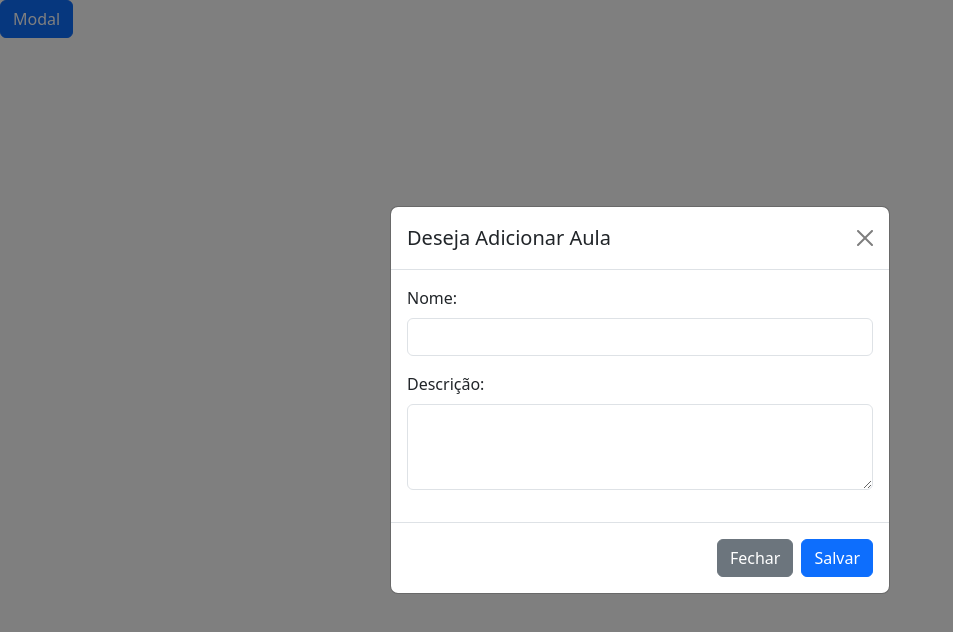
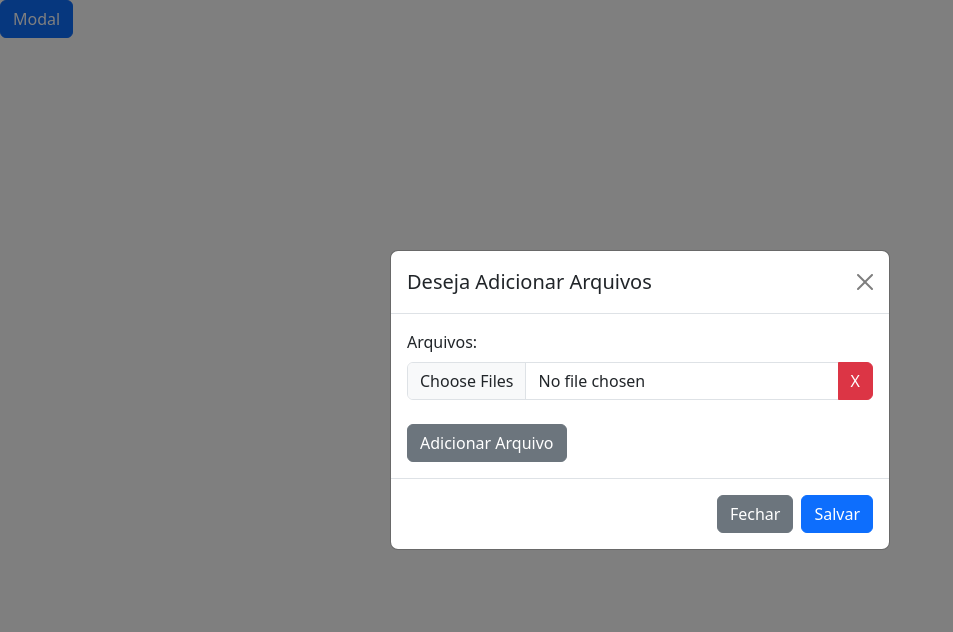
Before and after one commit to rgazoni/octo, a React (Create React App) app: page / in a window 1280 px wide. Both pictures are taken after a click on the button "Modal". Shown: the top 632 px of the page, without its empty margins (0-953 px from the left). Built offline with nearby package versions, Linux system fonts and the light colour scheme.

Commit message:
screen files

```diff
--- a/src/Components/Modal/ModalArquivos.js
+++ b/src/Components/Modal/ModalArquivos.js
@@ -0,0 +1,67 @@
+import React, { useState } from 'react';
+import 'bootstrap/dist/css/bootstrap.min.css';
+import 'bootstrap/dist/js/bootstrap.bundle.min.js';
+
+function ModalArquivos() {
+  const [fileInputs, setFileInputs] = useState([0]);
+
+  const adicionarCampoArquivo = () => {
+    setFileInputs(prevInputs => [...prevInputs, prevInputs.length]);
+  };
+
+  const removerArquivo = (index) => {
+    setFileInputs(prevInputs => prevInputs.filter((_, i) => i !== index));
+  };
+
+  return (
+    <div>
+      {/* Botão para abrir o modal */}
+      <button
+        type="button"
+        className="btn btn-primary modal-button"
+        data-bs-toggle="modal"
+        data-bs-target="#myModal"
+      >
+        Modal
+      </button>
+
+      {/* Modal */}
+      <div className="modal fade" id="myModal" tabIndex="-1" aria-labelledby="exampleModalLabel" aria-hidden="true">
+        <div className="modal-dialog modal-dialog-centered">
+          <div className="modal-content">
+            <div className="modal-header">
+              <h5 className="modal-title" id="exampleModalLabel">Deseja Adicionar Arquivos</h5>
+              <button type="button" className="btn-close" data-bs-dismiss="modal" aria-label="Fechar"></button>
+            </div>
+            <div className="modal-body">
+              <div id="arquivosContainer">
+                {fileInputs.map((index) => (
+                  <div className="mb-3" key={index}>
+                    <label htmlFor={`arquivosAula${index}`} className="form-label">Arquivos:</label>
+                    <div className="input-group">
+                      <input type="file" className="form-control" name={`arquivosAula${index}[]`} multiple />
+                      <button
+                        type="button"
+                        className="btn btn-danger"
+                        onClick={() => removerArquivo(index)}
+                      >
+                        X
+                      </button>
+                    </div>
+                  </div>
+                ))}
+              </div>
+              <button type="button" className="btn btn-secondary mt-2" onClick={adicionarCampoArquivo}>Adicionar Arquivo</button>
+            </div>
+            <div className="modal-footer">
+              <button type="button" className="btn btn-secondary" data-bs-dismiss="modal">Fechar</button>
+              <button type="button" className="btn btn-primary">Salvar</button>
+            </div>
+          </div>
+        </div>
+      </div>
+    </div>
+  );
+}
+
+export default ModalArquivos;
--- a/src/index.js
+++ b/src/index.js
@@ -1,11 +1,12 @@
 import React from 'react';
 import ReactDOM from 'react-dom';
-import ModalDisciplina from "./Components/Modal/ModalDisciplina";
-/*import ModalArquivos from "./Components/Modal/ModalArquivos";*/
+/*import ModalDisciplina from "./Components/Modal/ModalDisciplina";*/
+import ModalArquivos from './Components/Modal/ModalArquivos';
+
 ReactDOM.render(
   <React.StrictMode>
-    <ModalDisciplina />
-    {/* <ModalArquivos/> */}
+    {/*<ModalDisciplina />*/}
+     <ModalArquivos/>
   </React.StrictMode>,
   document.getElementById('root')
 );
```
